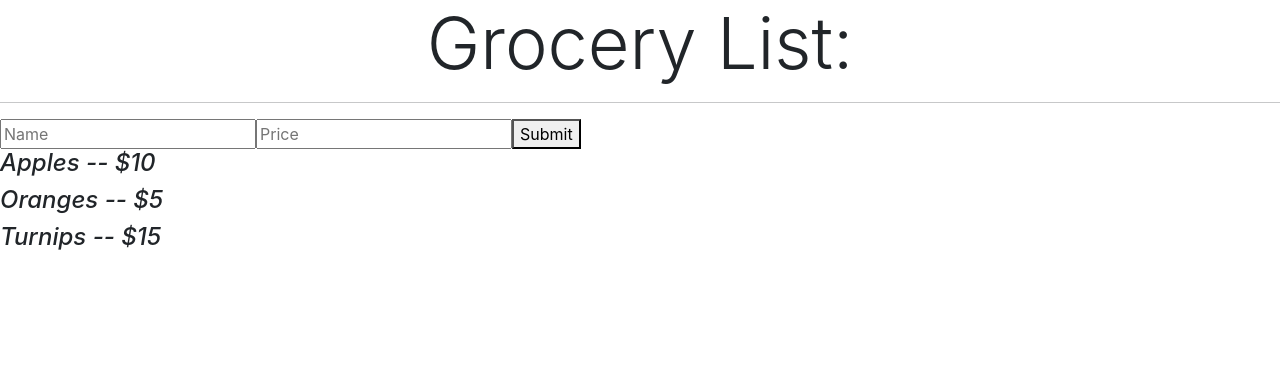
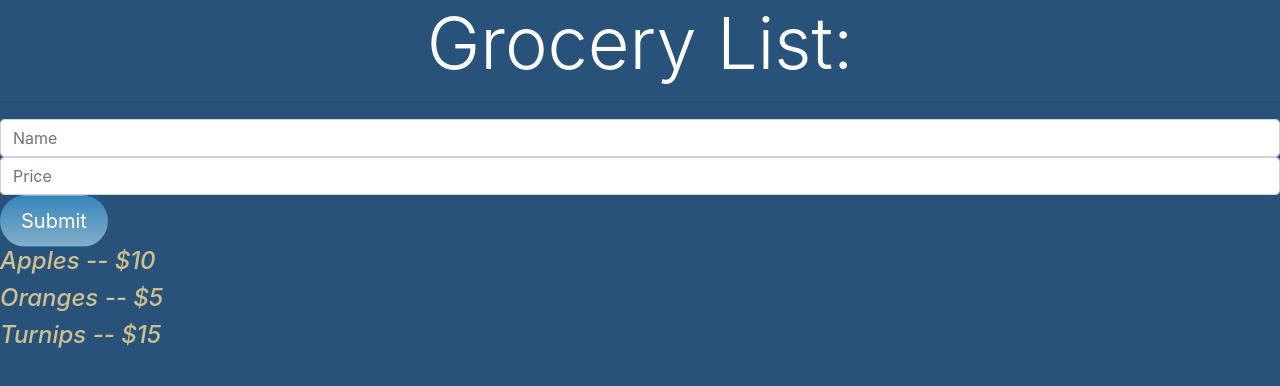
Before and after one commit to hary-singh/grocery_list, a React (Create React App) app: page / in a window 1280 px wide. Shown: the top 386 px of the page. Built offline with nearby package versions, Linux system fonts and the light colour scheme.

Commit message:
button styling

```diff
--- a/public/index.html
+++ b/public/index.html
@@ -32,7 +32,7 @@
   </head>
   <body>
     <noscript>You need to enable JavaScript to run this app.</noscript>
-    <div id="root"></div>
+    <div class="bgclr" id="root"></div>
 
     <!-- Option 1: Bootstrap Bundle with Popper -->
     <script src="https://cdn.jsdelivr.net/npm/bootstrap@5.0.0-beta2/dist/js/bootstrap.bundle.min.js" integrity="sha384-b5kHyXgcpbZJO/tY9Ul7kGkf1S0CWuKcCD38l8YkeH8z8QjE0GmW1gYU5S9FOnJ0" crossorigin="anonymous"></script>
--- a/src/App.css
+++ b/src/App.css
@@ -36,7 +36,3 @@
     transform: rotate(360deg);
   }
 }
-
-.bg{
-  background-color: #6e7c7c;
-}
--- a/src/components/groceries/GroceryForm.js
+++ b/src/components/groceries/GroceryForm.js
@@ -31,22 +31,28 @@ class GroceryForm extends Component {
   render() {
     const { name, price } = this.state
     return (
+
       <form onSubmit={this.handleSubmit}>
+        <div className="row-g3">
+        <div className="col">
         <input
+          className="form-control"
           name="name"
           value={name}
           onChange={this.handleChange}
           required
           placeholder="Name"
-        />
+        /></div>
+        <div className="col">
         <input
+          className="form-control"
           name="price"
           value={price}
           onChange={this.handleChange}
           required
           placeholder="Price"
-        />
-        <button type="submit">Submit</button>
+        /></div></div>
+        <button className="btn" type="submit">Submit</button>
       </form>
     )
   }
--- a/src/index.css
+++ b/src/index.css
@@ -1,13 +1,48 @@
 body {
+  background-color: #28527a;
   margin: 0;
   font-family: -apple-system, BlinkMacSystemFont, 'Segoe UI', 'Roboto', 'Oxygen',
     'Ubuntu', 'Cantarell', 'Fira Sans', 'Droid Sans', 'Helvetica Neue',
     sans-serif;
   -webkit-font-smoothing: antialiased;
   -moz-osx-font-smoothing: grayscale;
+
 }
 
 code {
   font-family: source-code-pro, Menlo, Monaco, Consolas, 'Courier New',
     monospace;
+
 }
+h4{
+  color: #cfc08f;
+}
+h1{
+  color: #fdfdfd;
+}
+
+.btn {
+  background: #3685ba;
+  background-image: -webkit-linear-gradient(top, #3685ba, #83aec9);
+  background-image: -moz-linear-gradient(top, #3685ba, #83aec9);
+  background-image: -ms-linear-gradient(top, #3685ba, #83aec9);
+  background-image: -o-linear-gradient(top, #3685ba, #83aec9);
+  background-image: linear-gradient(to bottom, #3685ba, #83aec9);
+  -webkit-border-radius: 26;
+  -moz-border-radius: 26;
+  border-radius: 26px;
+  color: #ffffff;
+  font-size: 20px;
+  padding: 10px 20px 10px 20px;
+  text-decoration: none;
+}
+
+.btn:hover {
+  background: #5ba6d4;
+  background-image: -webkit-linear-gradient(top, #5ba6d4, #6ea8cf);
+  background-image: -moz-linear-gradient(top, #5ba6d4, #6ea8cf);
+  background-image: -ms-linear-gradient(top, #5ba6d4, #6ea8cf);
+  background-image: -o-linear-gradient(top, #5ba6d4, #6ea8cf);
+  background-image: linear-gradient(to bottom, #5ba6d4, #6ea8cf);
+  text-decoration: none;
+}
```
